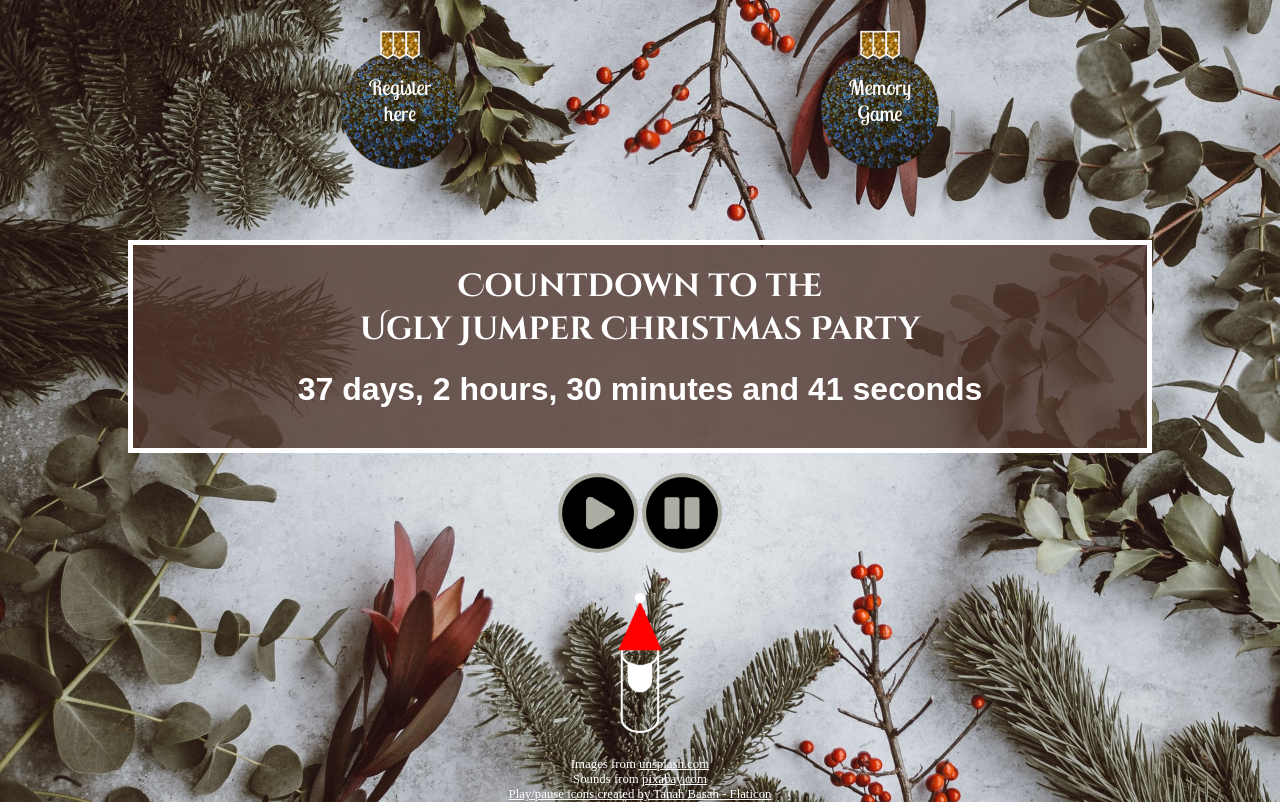
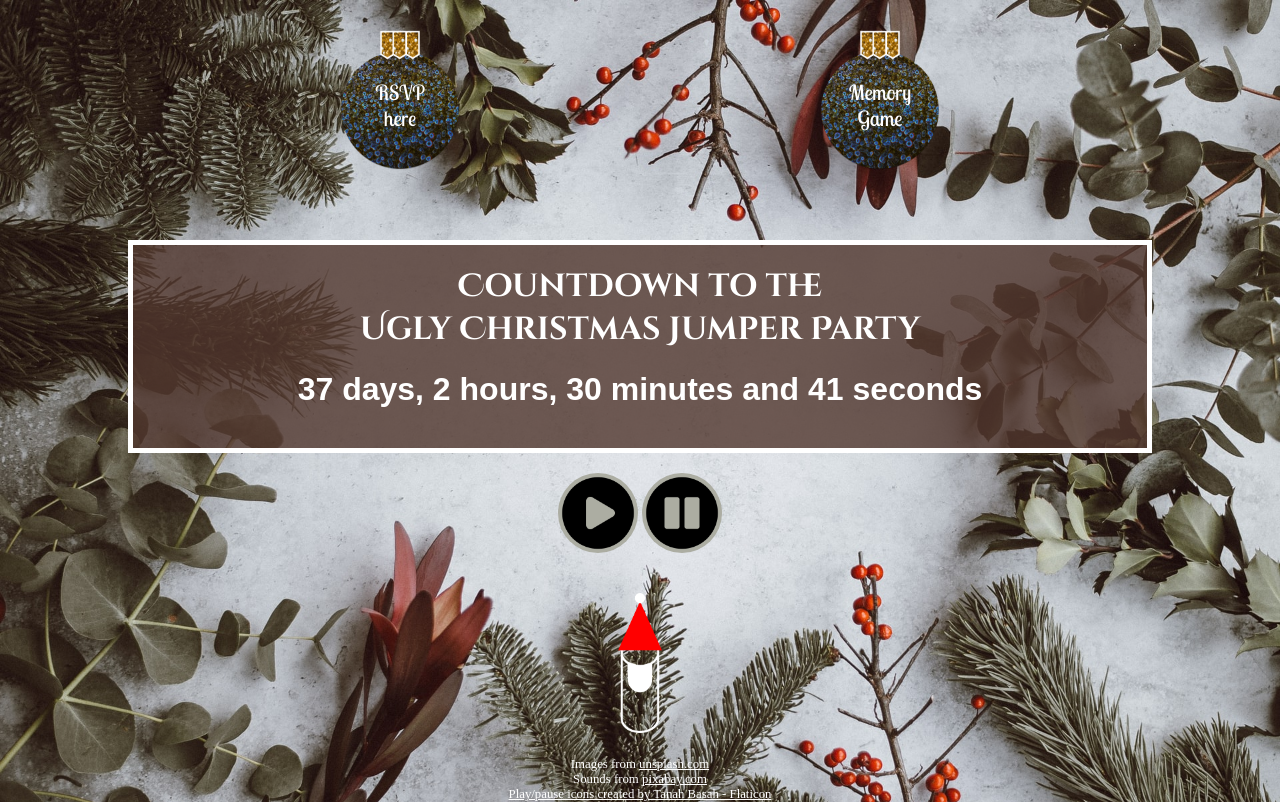
Before and after one commit to AECIsoz/uglyjumperparty2025, a plain HTML site: page index.html in a window 1280 px wide. Drawn offline with nearby package versions, Linux system fonts and the light colour scheme; a web font is replaced by a local one.

Commit message:
minor updates

```diff
--- a/index.html
+++ b/index.html
@@ -15,7 +15,7 @@
 </head>
 <body class="home-page">
     <menu class="flex">
-            <button class="btn-menu"><a href="register.html"><p>Register</p><p>here</p></a></button>
+            <button class="btn-menu"><a href="register.html"><p>RSVP</p><p>here</p></a></button>
             <button class="btn-game"><a href="memory.html"><p>Memory</p><p>Game</p></a></button>
     </menu>
     <!-- monthly messages and in december the secret santa revelation -->
@@ -25,7 +25,7 @@
     </article>
     <main>
         <h1>Countdown to the</h1>
-        <h1>Ugly Jumper Christmas Party</h1>
+        <h1>Ugly Christmas Jumper Party</h1>
         <div id="clock"></div>
     </main>
     <!-- music buttons -->
--- a/style.css
+++ b/style.css
@@ -57,7 +57,7 @@ html {
 
 button {
   background-color: #42001d;
-  padding: 20px;
+  padding: 30px 20px 20px 20px;
   font-family: "Lobster Two", sans-serif;
   font-size: 1.5rem;
   border: none;
@@ -642,7 +642,6 @@ footer a {
 .menu-page h4,
 .menu-page h5 {
   font-family: "Kavivanar", cursive;
-  text-transform: uppercase;
   color: #222;
 }
 
@@ -677,7 +676,7 @@ footer a {
   margin-top: 20px;
 }
 
-#order-form {
+#rsvp-form {
   display: flex;
   flex-direction: column;
   justify-content: center;
```
Also changed, not shown: register.html (+1 -1 lines).
